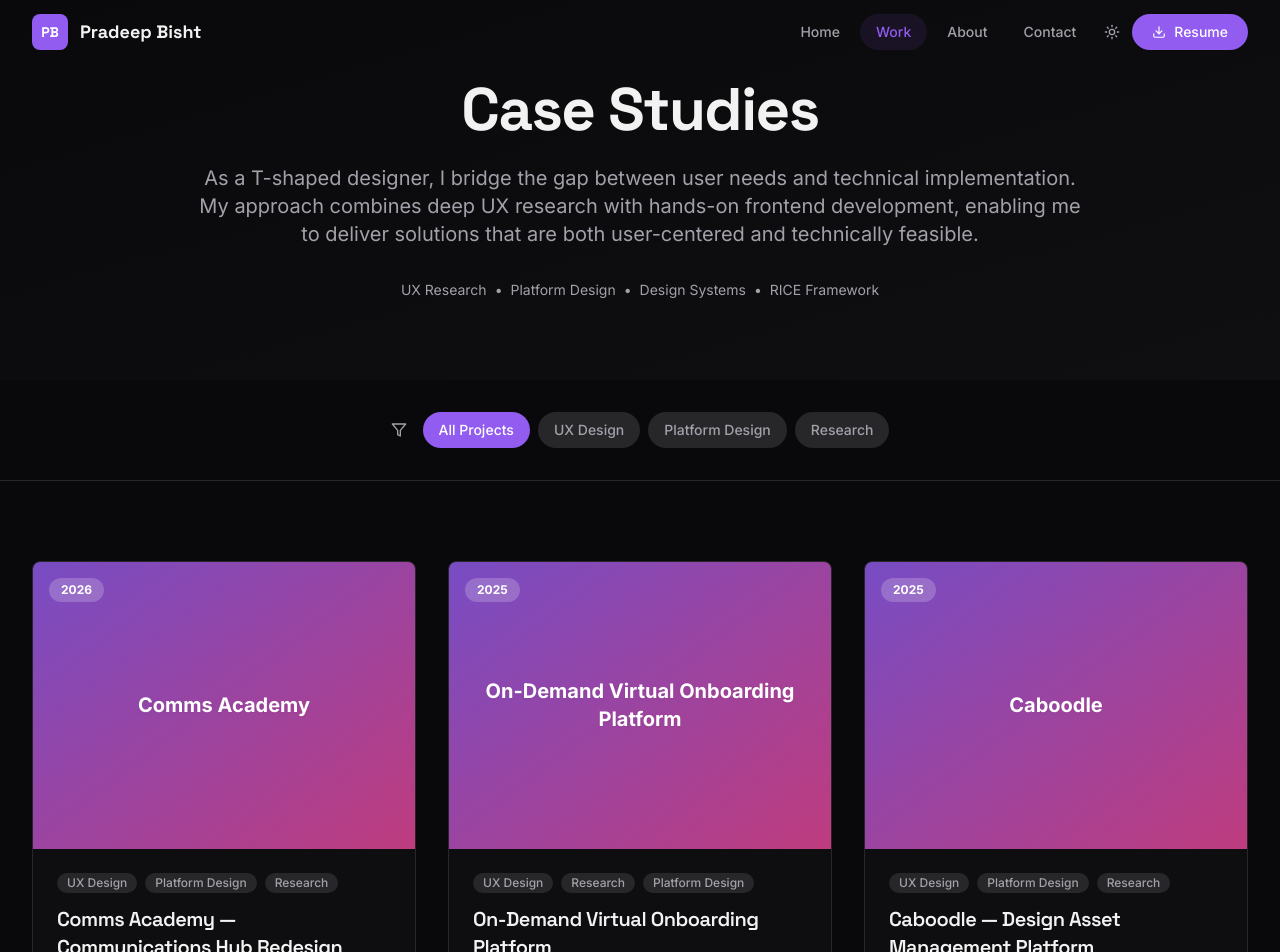
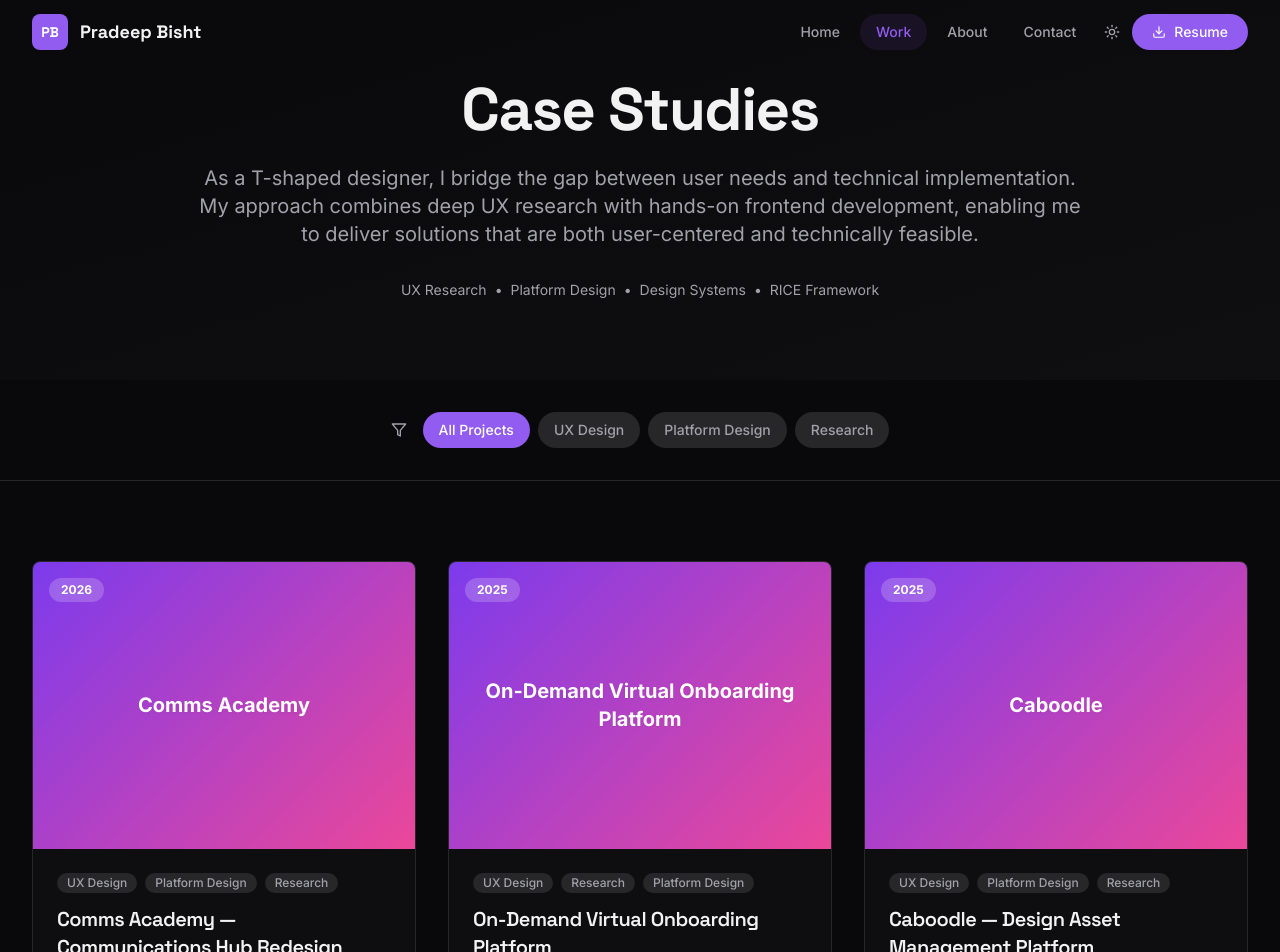
Before and after one commit to bisprade/portfolio_pradeep, a React (Vite) app: page /portfolio_pradeep/work in a window 1280 px wide. Shown: the top 952 px of the page. Built offline with nearby package versions, Linux system fonts and the light colour scheme.

Commit message:
fix: Use inline gradient style for project thumbnails

```diff
--- a/src/components/home/FeaturedProjects.tsx
+++ b/src/components/home/FeaturedProjects.tsx
@@ -75,7 +75,7 @@ export function FeaturedProjects() {
                 <div className="absolute inset-0 rounded-2xl opacity-0 group-hover:opacity-100 transition-opacity duration-500 gradient-border pointer-events-none" />
 
                 {/* Project Thumbnail */}
-                <div className="relative aspect-[4/3] overflow-hidden bg-gradient-to-br from-primary/80 to-[hsl(330,80%,60%)]/80 flex items-center justify-center p-8">
+                <div className="relative aspect-[4/3] overflow-hidden flex items-center justify-center p-8" style={{ background: 'linear-gradient(135deg, hsl(262, 83%, 58%) 0%, hsl(330, 80%, 60%) 100%)' }}>
                   <p className="text-white text-lg md:text-xl font-bold text-center leading-tight drop-shadow-sm">
                     {project.title.split('—')[0].trim()}
                   </p>
--- a/src/components/work/WorkHubContent.tsx
+++ b/src/components/work/WorkHubContent.tsx
@@ -146,7 +146,7 @@ export function WorkHubContent() {
               >
                 <article className="bg-card rounded-lg border shadow-sm overflow-hidden transition-all duration-300 hover:shadow-lg hover:-translate-y-1 h-full flex flex-col">
                   {/* Project Thumbnail */}
-                  <div className="relative aspect-[4/3] overflow-hidden bg-gradient-to-br from-primary/80 to-[hsl(330,80%,60%)]/80 flex items-center justify-center p-8">
+                  <div className="relative aspect-[4/3] overflow-hidden flex items-center justify-center p-8" style={{ background: 'linear-gradient(135deg, hsl(262, 83%, 58%) 0%, hsl(330, 80%, 60%) 100%)' }}>
                     <p className="text-white text-lg md:text-xl font-bold text-center leading-tight drop-shadow-sm">
                       {project.title.split('—')[0].trim()}
                     </p>
```
